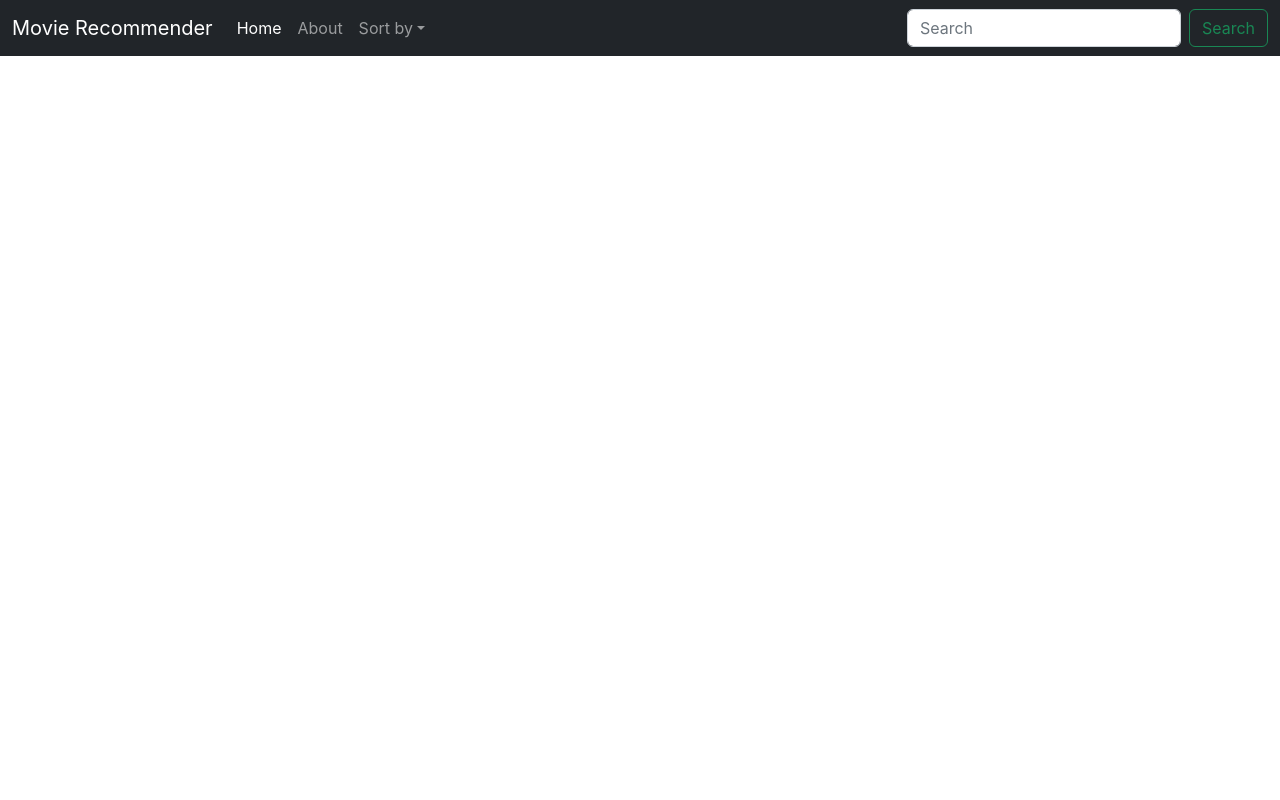
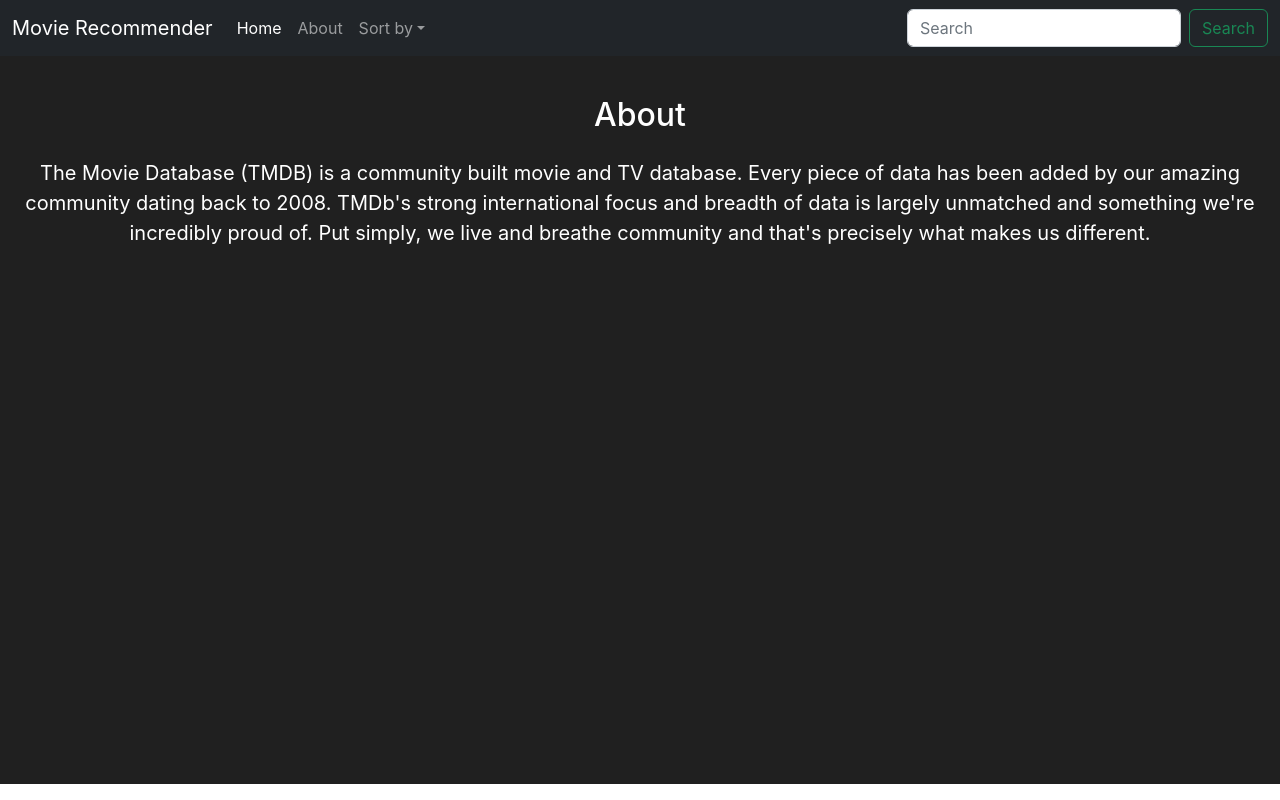
Before and after one commit to sanjaysj6282/moviedb-react, a React (Create React App) app: page /about in a window 1280 px wide. Built offline with nearby package versions, Linux system fonts and the light colour scheme; no server answers.

Commit message:
added about

```diff
--- a/src/App.js
+++ b/src/App.js
@@ -3,6 +3,7 @@ import Navbar from "./Components/Navbar";
 import MovieList from "./Components/MovieList";
 import MovieDetails from "./Components/MovieDetails";
 import { BrowserRouter as Router, Routes, Route } from "react-router-dom";
+import About from "./Components/About";
 
 function App() {
   let APIKEY = process.env.REACT_APP_MOVIEDB_API_KEY;
@@ -13,7 +14,7 @@ function App() {
         <Navbar />
         <Routes>
           <Route exact path="/" element={<MovieList apiKey={APIKEY} />} />
-          {/* <Route path="movie_details" element={<MovieDetails />} /> */}
+          <Route exact path="about" element={<About/>} />
           <Route path="movie_details">
             {/* title is added as URL parameter to be passed as para by movieItem*/}
             <Route path=":title" element={<MovieDetails />}/>
--- /dev/null
+++ b/src/Components/About.js
@@ -0,0 +1,27 @@
+import React from "react";
+
+function About() {
+  return (
+    <>
+      <div
+        className="background"
+        style={{
+          position: "absolute",
+          width: "100%",
+          height: "91%",
+          backgroundColor: "#202020",
+        }}
+      >
+        <div className="main-area" style={{ color: "white" }}>
+          <h2 style={{ margin: "40px 0 0 0" }}>About</h2>
+          <br />
+          <div class="d-flex justify-content-around ms-4 me-4 text-center fs-5">
+            The Movie Database (TMDB) is a community built movie and TV database. Every piece of data has been added by our amazing community dating back to 2008. TMDb's strong international focus and breadth of data is largely unmatched and something we're incredibly proud of. Put simply, we live and breathe community and that's precisely what makes us different.
+          </div>
+        </div>
+      </div>
+    </>
+  );
+}
+
+export default About;
--- a/src/Components/Navbar.js
+++ b/src/Components/Navbar.js
@@ -28,9 +28,9 @@ function Navbar() {
                 </Link>
               </li>
               <li className="nav-item">
-                <a className="nav-link" href="#">
+                <Link className="nav-link" to="/about">
                   About
-                </a>
+                </Link>
               </li>
               <li className="nav-item dropdown">
                 <a
```
